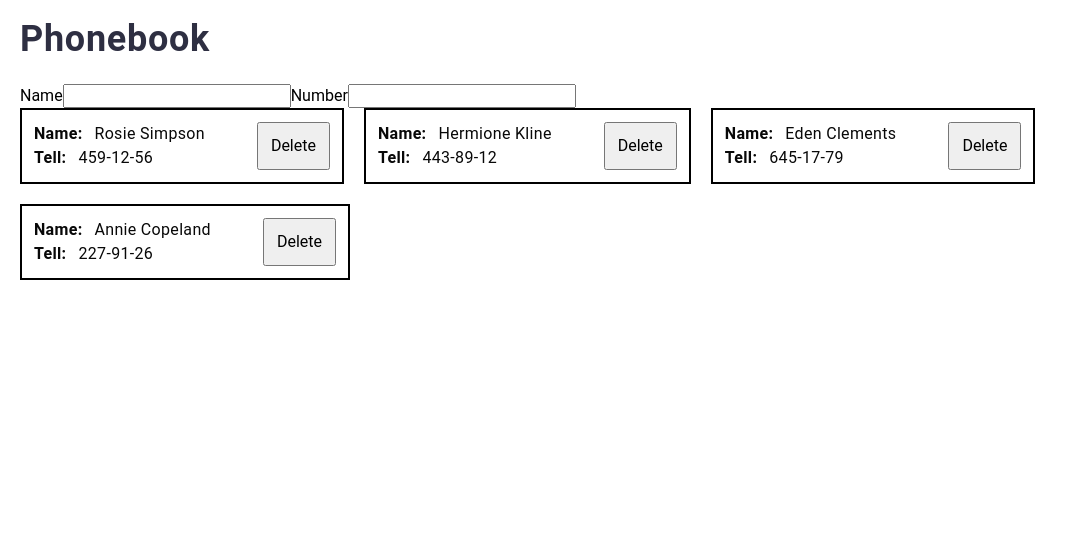
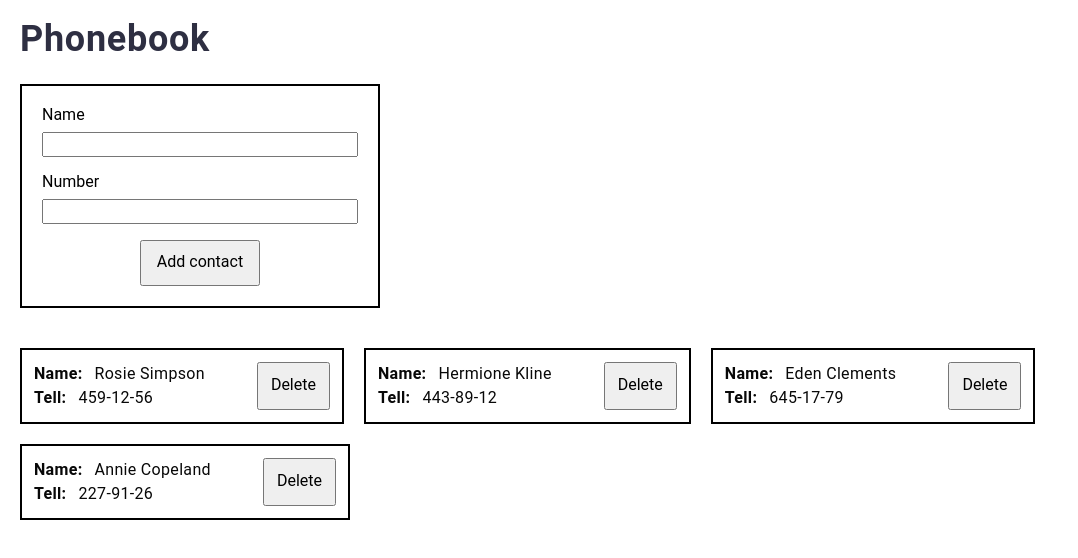
Before and after one commit to OlhaMasl/goit-react-hw-03, a React (Vite) app: page / in a window 1280 px wide. Shown: the top 558 px of the page, without its empty margins (0-1078 px from the left). Built offline with nearby package versions, Linux system fonts and the light colour scheme.

Commit message:
add ContactForm component

```diff
--- a/package.json
+++ b/package.json
@@ -13,6 +13,7 @@
     "clsx": "^2.1.1",
     "formik": "^2.4.6",
     "modern-normalize": "^2.0.0",
+    "nanoid": "^5.0.7",
     "react": "^18.3.1",
     "react-dom": "^18.3.1"
   },
--- a/src/components/ContactForm/ContactForm.jsx
+++ b/src/components/ContactForm/ContactForm.jsx
@@ -1,19 +1,32 @@
 import { Field, Form, Formik } from "formik";
 import s from "./ContactForm.module.css";
+import { nanoid } from "nanoid"
 
-const ContactForm = ({onAdd}) => {
+const ContactForm = ({ onAdd }) => {
+    const initialValues = {
+        id: nanoid(),
+        name: "",
+        number: "",
+    }
+
+    const handleSubmit = data => {
+        console.log(data);
+        return onAdd(data);
+    }
+
     return (
         <div>
-            <Formik initialValues={{}} onSubmit={() => {}}>
-                <Form>
-                    <lebel>
+            <Formik initialValues={{initialValues}} onSubmit={handleSubmit}>
+                <Form className={s.form}>
+                    <label className={s.dataFielf}>
                         <span>Name</span>
-                        <Field name="name"></Field>
-                    </lebel>
-                    <lebel>
+                        <Field type="text" name="name"></Field>
+                    </label>
+                    <label className={s.dataFielf}>
                         <span>Number</span>
-                        <Field name="name"></Field>
-                    </lebel>
+                        <Field  type="text" name="number"></Field>
+                    </label>
+                    <button type="submit" className={ s.addContactBtn}>Add contact</button>
                 </Form>
             </Formik>
         </div>
--- a/src/components/ContactForm/ContactForm.module.css
+++ b/src/components/ContactForm/ContactForm.module.css
@@ -0,0 +1,22 @@
+.form {
+    padding: 20px;
+    border: 2px solid black;
+    margin-bottom: 40px;
+    display: flex;
+    flex-direction: column;
+    gap: 16px;
+    max-width: 360px;
+}
+
+.dataFielf {
+    display: flex;
+    flex-direction: column;
+    gap: 8px;
+}
+
+.addContactBtn {
+    padding: 8px;
+    width: 120px;
+    height: 46px;
+    margin: 0 auto;
+}
```
Also changed, not shown: 1 other file (tests, documents, lock files or other folders).
